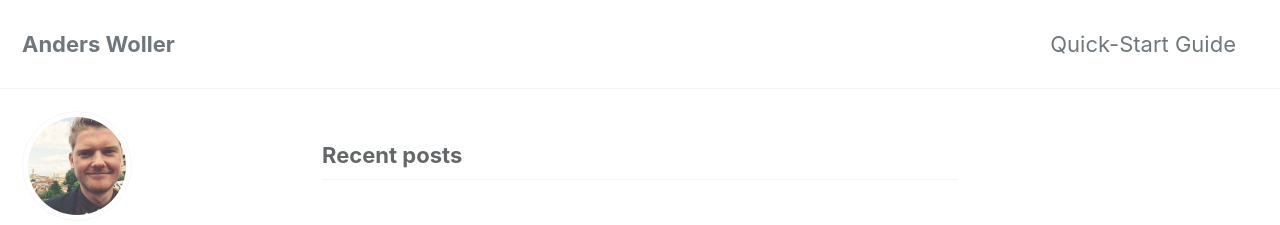
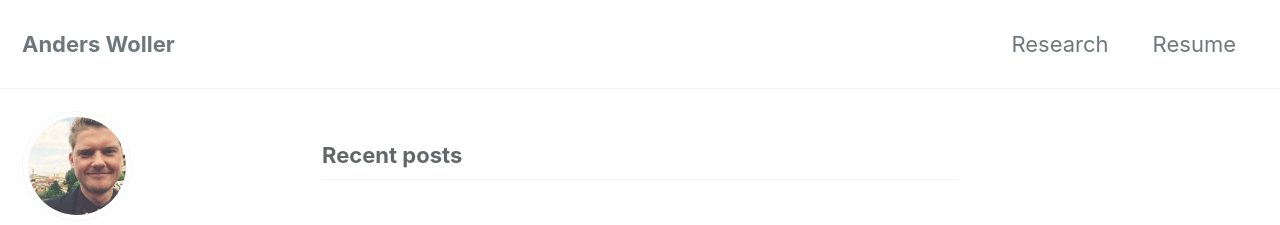
Before and after one commit to AndersWoller/AndersWoller.github.io, a Jekyll site: the page built from index.html, in a window 1280 px wide. Shown: the top 225 px of the page. Built offline with Jekyll 4.4.1, drawn with Linux system fonts in a browser that asks for light colours; cached includes are drawn as plain includes; the list of posts is cut into pages by our own code.

Commit message:
navigation

```diff
--- a/_data/navigation.yml
+++ b/_data/navigation.yml
@@ -1,7 +1,9 @@
 # main links
 main:
-  - title: "Quick-Start Guide"
-    url: https://mmistakes.github.io/minimal-mistakes/docs/quick-start-guide/
+  - title: "Research"
+    url: /Research/
+  - title: "Resume"
+    url: /Resume/
   # - title: "About"
   #   url: https://mmistakes.github.io/minimal-mistakes/about/
   # - title: "Sample Posts"
```
